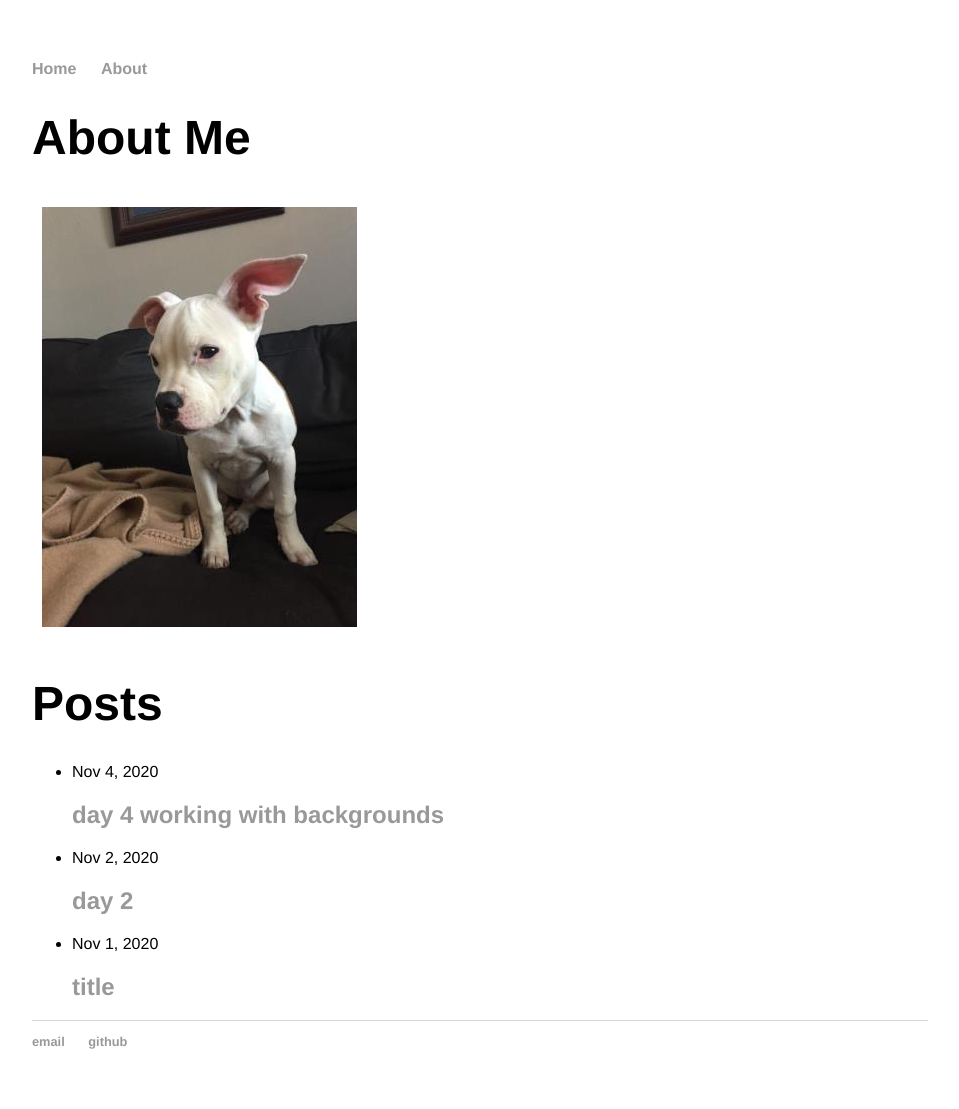
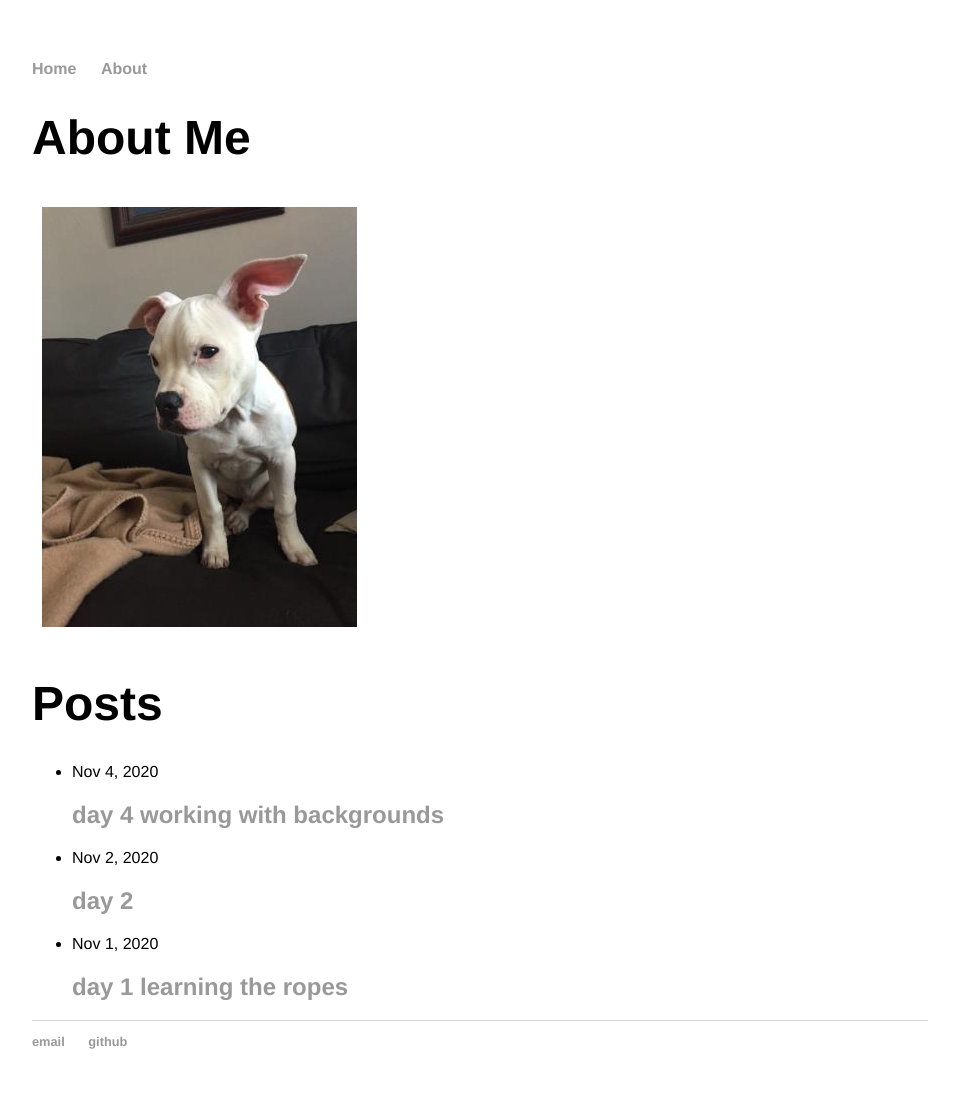
Before and after one commit to kian-mc/kian-mc.github.io, a Jekyll site: the page built from about/index.html, in a window 1280 px wide. Shown: the whole page, without its empty margins (160-1119 px from the left). Built offline with Jekyll 4.4.1, drawn with Linux system fonts in a browser that asks for light colours.

Commit message:
Update 2020-11-01-game-dev.md

```diff
--- a/_posts/2020-11-01-game-dev.md
+++ b/_posts/2020-11-01-game-dev.md
@@ -1,5 +1,5 @@
 ---
-title: title
+title: day 1 learning the ropes
 author: kian
 ---
 Some details here.
```
